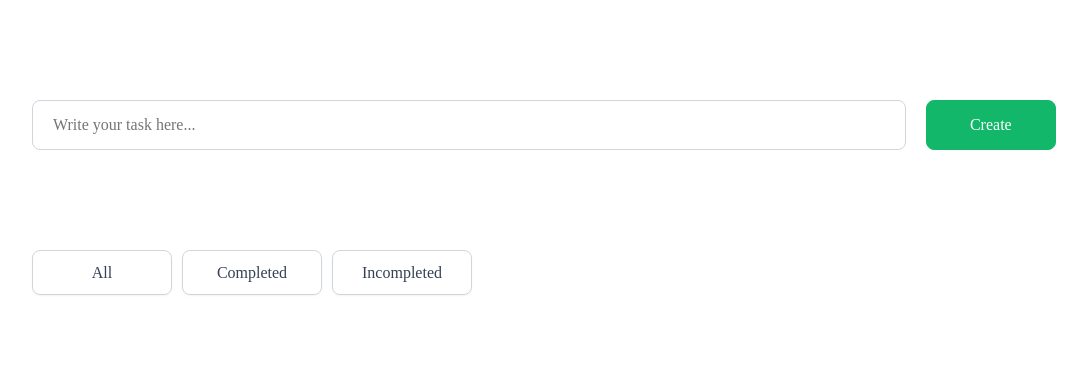
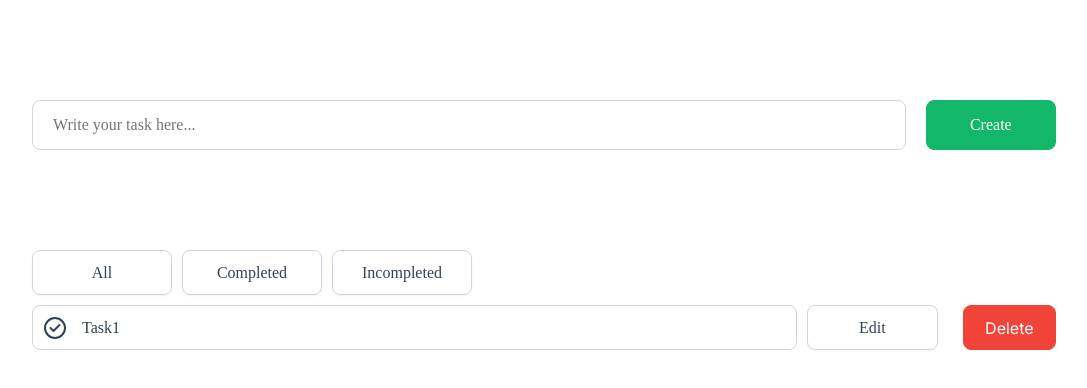
Before and after one commit to Donard97/todo-list-next.js, a Next.js app: page / in a window 1280 px wide. Shown: the top 388 px of the page, without its empty margins (96-1183 px from the left). Built offline with nearby package versions, Linux system fonts and the light colour scheme.

Commit message:
Import component and styled components of task to page.tsx

```diff
--- a/src/app/page.tsx
+++ b/src/app/page.tsx
@@ -1,8 +1,9 @@
 import styles from "./page.module.css";
 import { ReactElement } from "react";
-import { TasksSection } from "./styles/styles";
+import { Button, DeleteButton, TasksParent, TasksSection } from "./styles/styles";
 import TopControls from "./components/Controls/controls";
 import FilterParent from "./components/Filter/filter";
+import Task from "./components/Task/task";
 
 export default function Home():ReactElement {
   return (
@@ -10,6 +11,11 @@ export default function Home():ReactElement {
       <TopControls />
       <TasksSection>
         <FilterParent />
+        <TasksParent>
+        <Task />
+        <Button>Edit</Button>
+        <DeleteButton>Delete</DeleteButton>
+        </TasksParent>
       </TasksSection>
     </main>
   );
```
